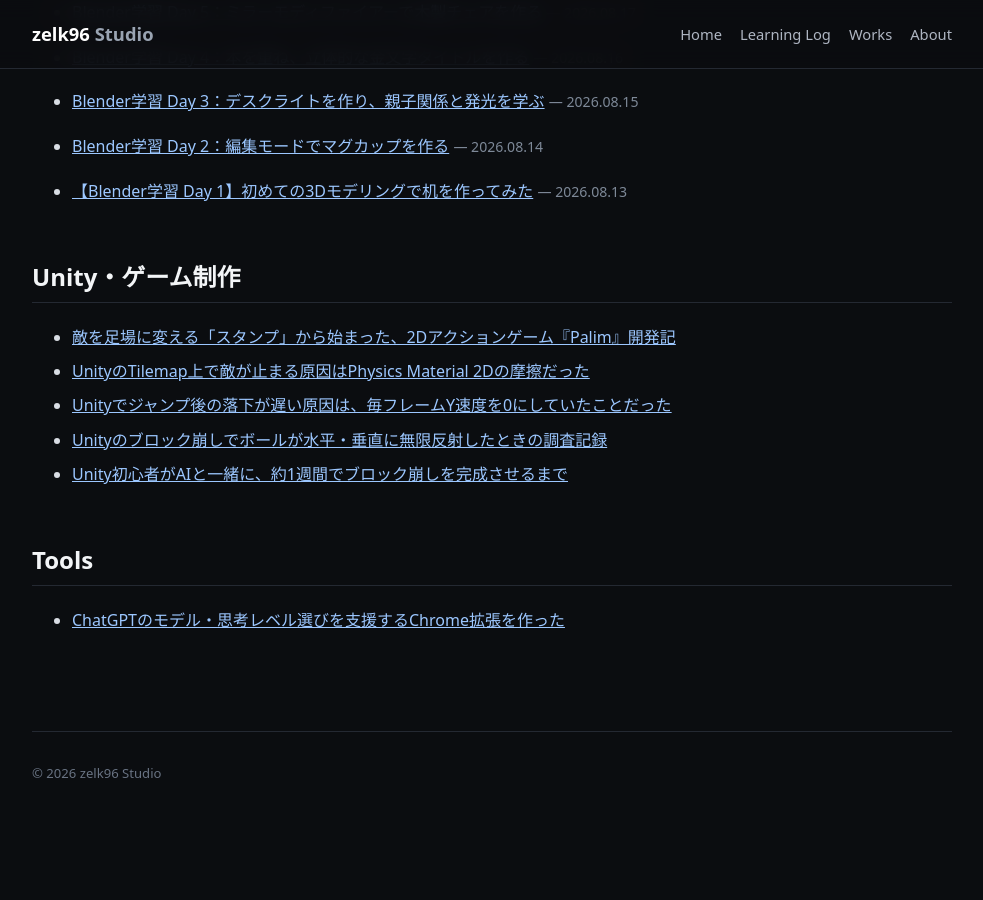
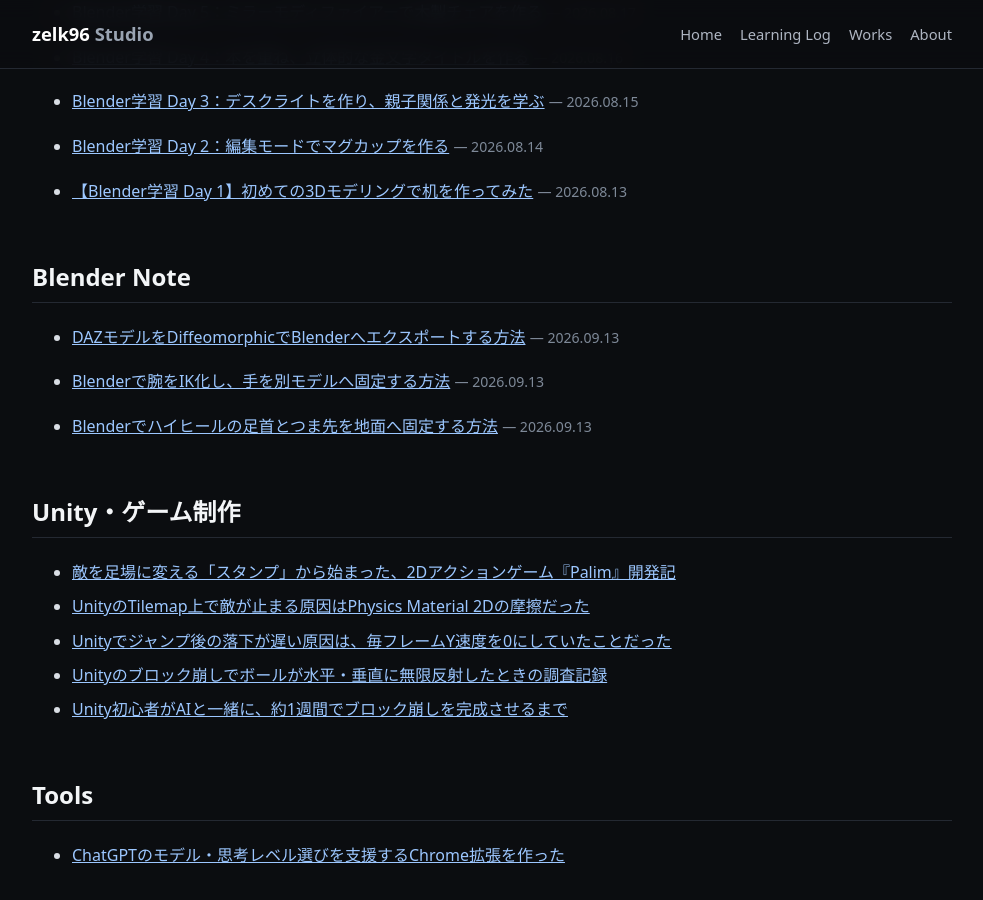
Before and after one commit to zelk96/zelk96-studio, a Jekyll site: the page built from learning.md, in a window 1280 px wide and 900 px high, scrolled down 1856 px. Shown: the whole window, without its empty margins (148-1131 px from the left). Built offline with Jekyll 4.4.1, drawn with Linux system fonts in a browser that asks for light colours; before the commit the page ends 2691 px from its top, so only the background shows below that.

Commit message:
Add Blender notes index and fix day35 assets
The learning page now displays both Blender learning logs and Blender notes in separate sections. This change also fixes the Day35 post metadata and updates image references from .jpg to .png so they match the actual asset files.

```diff
--- a/learning.md
+++ b/learning.md
@@ -12,8 +12,17 @@ Blenderとゲーム制作の学習・開発記録。新しい記事から順に
 
 {% assign blender_posts = site.pages | where: "learning_log", true | sort: "day" | reverse %}
 {% for post in blender_posts %}
+
 - [{{ post.title }}]({{ post.url | relative_url }}) <span class="learning-date">— {{ post.date | date: "%Y.%m.%d" }}</span>
-{% endfor %}
+  {% endfor %}
+
+## Blender Note
+
+{% assign blender_notes = site.pages | where: "blender_note", true | sort: "note_order" %}
+{% for post in blender_notes %}
+
+- [{{ post.title }}]({{ post.url | relative_url }}) <span class="learning-date">— {{ post.date | date: "%Y.%m.%d" }}</span>
+  {% endfor %}
 
 ## Unity・ゲーム制作
 
```
Also changed, not shown: posts/blender-day35.md (+4 -4 lines).
